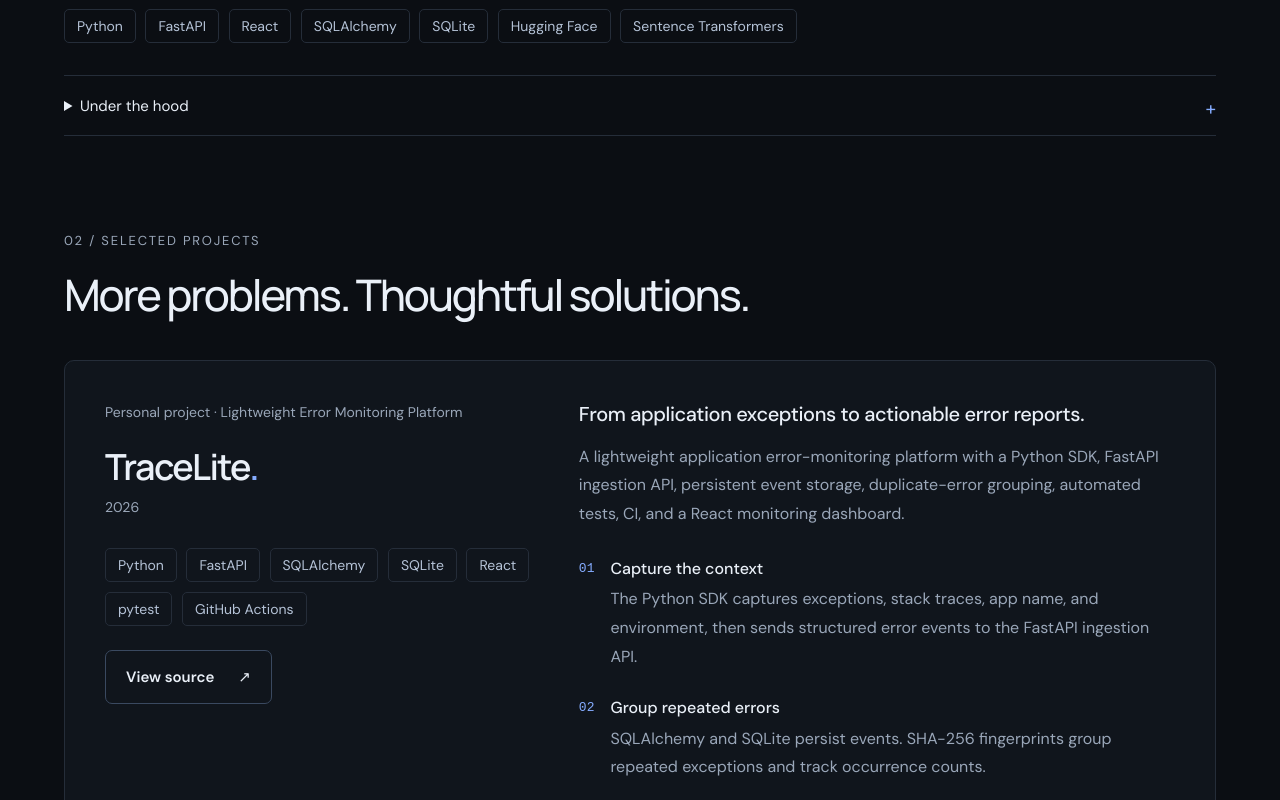
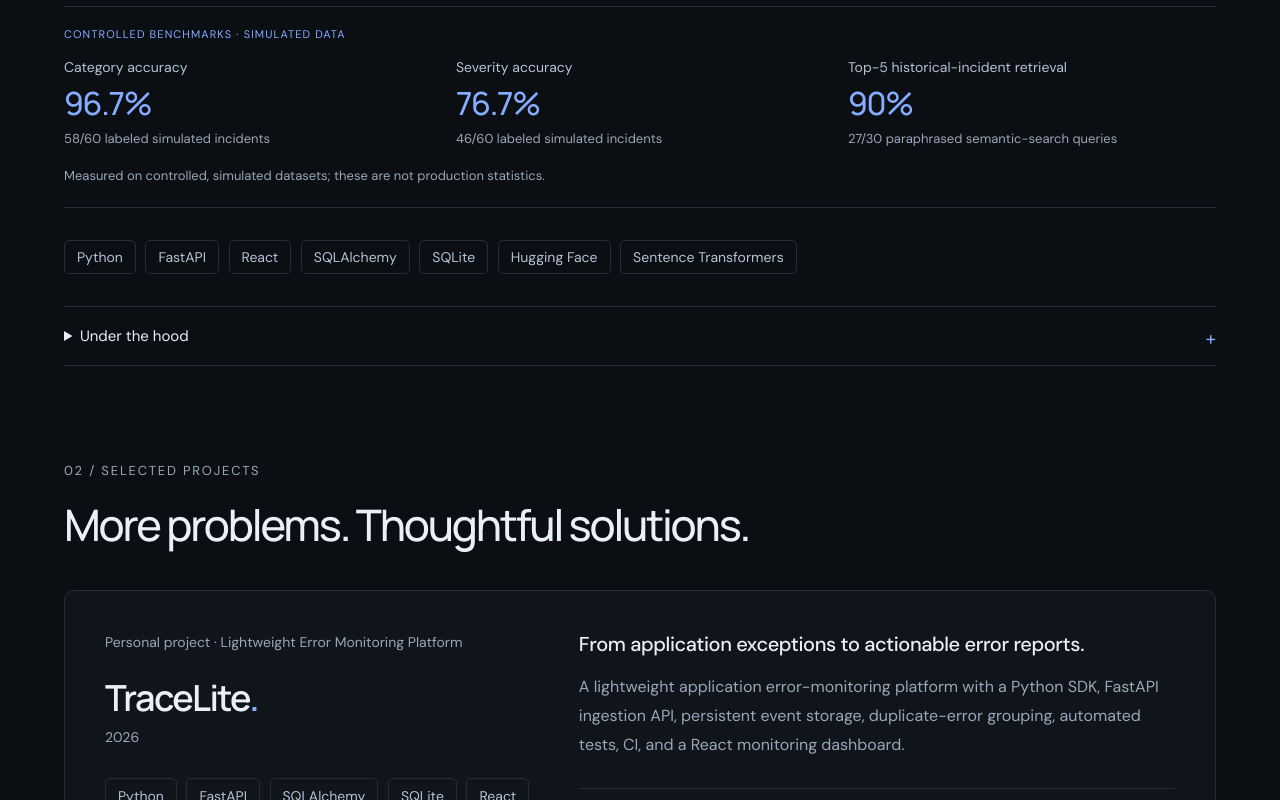
Before and after one commit to alikhanmussin/alikhanmussin.github.io, a React (Vite) app: page / in a window 1280 px wide. Shown: the part 1700-2500 px from the top of the page. Built offline with nearby package versions, Linux system fonts and the light colour scheme.

Commit message:
Show controlled benchmark results for OpsGraph and TraceLite

```diff
--- a/src/App.css
+++ b/src/App.css
@@ -87,6 +87,15 @@ figcaption { padding: 1rem 1.5rem; color: #a1aec1; border-top: 1px solid var(--l
 .project-year { color: var(--muted); font-size: .875rem; }
 .secondary-identity .project-stack { margin-bottom: 0; }
 .secondary-source { margin-top: 1.5rem; }
+.project-benchmarks { margin-top: 1.8rem; padding: 1.25rem 0; border-top: 1px solid var(--line); border-bottom: 1px solid var(--line); }
+.project-benchmarks .benchmark-caption { color: var(--accent); font-size: .6875rem; letter-spacing: .1em; }
+.benchmark-metrics { display: flex; flex-wrap: wrap; gap: 1.5rem; margin: 1rem 0; }
+.benchmark-metrics > div { flex: 1 1 150px; min-width: 0; }
+.benchmark-metrics dt { color: #b5c3d7; font-size: .875rem; line-height: 1.5; }
+.benchmark-metrics dd { margin: .4rem 0 0; }
+.benchmark-metrics strong { display: block; color: var(--accent); font: 500 2rem/1.2 'Manrope', sans-serif; letter-spacing: -.04em; }
+.benchmark-metrics dd span { display: block; margin-top: .4rem; color: var(--muted); font-size: .8125rem; line-height: 1.6; }
+.project-benchmarks .benchmark-note { color: var(--muted); font-size: .8125rem; line-height: 1.6; }
 .secondary-story .feature-list h5 { margin: 0 0 .4rem; font-size: 1rem; font-weight: 500; }
 .secondary-story h4 { font-size: 1.25rem; font-weight: 500; letter-spacing: -.02em; margin: 0 0 1rem; }
 .secondary-story p { color: var(--muted); font-size: 1rem; line-height: 1.8; }
--- a/src/components/FeaturedProject.jsx
+++ b/src/components/FeaturedProject.jsx
@@ -1,3 +1,6 @@
+import ProjectBenchmarks from './ProjectBenchmarks'
+import { opsGraphBenchmarks } from '../data/projects'
+
 const stack = ['Python', 'FastAPI', 'React', 'SQLAlchemy', 'SQLite', 'Hugging Face', 'Sentence Transformers']
 
 export default function FeaturedProject({ source }) {
@@ -25,12 +28,13 @@ export default function FeaturedProject({ source }) {
           </ol>
         </div>
       </div>
+      <ProjectBenchmarks name="OpsGraph AI" metrics={opsGraphBenchmarks} />
       <ul className="project-stack" aria-label="OpsGraph AI technologies">{stack.map(technology => <li key={technology}>{technology}</li>)}</ul>
       <details className="architecture">
         <summary>Under the hood <span aria-hidden="true">+</span></summary>
         <div className="architecture-grid">
           <div><h3>Interface</h3><p>React provides incident input, search, filtering, analytics, and history views.</p></div>
-          <div><h3>API & analysis</h3><p>FastAPI connects classification rules, Hugging Face zero-shot classification, and Sentence Transformers similarity search.</p></div>
+          <div><h3>API & analysis</h3><p>FastAPI connects classification rules, Hugging Face zero-shot classification, and Sentence Transformer embeddings with cosine similarity. Classification was evaluated on 60 labeled simulated incidents, 10 per category; retrieval used 30 paraphrased queries with known relevant historical incidents.</p></div>
           <div><h3>Persistence & feedback</h3><p>SQLAlchemy and SQLite store incidents and analyst corrections for use in later recommendations.</p></div>
         </div>
       </details>
--- a/src/components/MoreProjects.jsx
+++ b/src/components/MoreProjects.jsx
@@ -1,4 +1,5 @@
 import { additionalProjects } from '../data/projects'
+import ProjectBenchmarks from './ProjectBenchmarks'
 
 export default function MoreProjects() {
   return (
@@ -17,6 +18,7 @@ export default function MoreProjects() {
           <div className="secondary-story">
             <h4>{project.headline}</h4>
             <p>{project.description}</p>
+            {project.benchmarks && <ProjectBenchmarks name={project.name} metrics={project.benchmarks} />}
             {project.features && <ol className="feature-list">{project.features.map((feature, index) => (
               <li key={feature.title}><span>{String(index + 1).padStart(2, '0')}</span><div><h5>{feature.title}</h5><p>{feature.description}</p></div></li>
             ))}</ol>}
--- /dev/null
+++ b/src/components/ProjectBenchmarks.jsx
@@ -0,0 +1,16 @@
+export default function ProjectBenchmarks({ name, metrics }) {
+  return (
+    <div className="project-benchmarks" role="group" aria-label={`${name} benchmark results`}>
+      <p className="benchmark-caption">CONTROLLED BENCHMARKS · SIMULATED DATA</p>
+      <dl className="benchmark-metrics">
+        {metrics.map(metric => (
+          <div key={metric.label}>
+            <dt>{metric.label}</dt>
+            <dd><strong>{metric.value}</strong><span>{metric.context}</span></dd>
+          </div>
+        ))}
+      </dl>
+      <p className="benchmark-note">Measured on controlled, simulated datasets; these are not production statistics.</p>
+    </div>
+  )
+}
--- a/src/data/projects.js
+++ b/src/data/projects.js
@@ -1,3 +1,9 @@
+export const opsGraphBenchmarks = [
+  { value: '96.7%', label: 'Category accuracy', context: '58/60 labeled simulated incidents' },
+  { value: '76.7%', label: 'Severity accuracy', context: '46/60 labeled simulated incidents' },
+  { value: '90%', label: 'Top-5 historical-incident retrieval', context: '27/30 paraphrased semantic-search queries' },
+]
+
 export const additionalProjects = [
   {
     id: 'tracelite',
@@ -6,9 +12,13 @@ export const additionalProjects = [
     type: 'Personal project · Lightweight Error Monitoring Platform',
     headline: 'From application exceptions to actionable error reports.',
     description: 'A lightweight application error-monitoring platform with a Python SDK, FastAPI ingestion API, persistent event storage, duplicate-error grouping, automated tests, CI, and a React monitoring dashboard.',
+    benchmarks: [
+      { value: '100%', label: 'Capture rate', context: '30/30 simulated Python exception types' },
+      { value: '80%', label: 'Duplicate-record reduction', context: '100 simulated events → 20 grouped issues' },
+    ],
     features: [
-      { title: 'Capture the context', description: 'The Python SDK captures exceptions, stack traces, app name, and environment, then sends structured error events to the FastAPI ingestion API.' },
-      { title: 'Group repeated errors', description: 'SQLAlchemy and SQLite persist events. SHA-256 fingerprints group repeated exceptions and track occurrence counts.' },
+      { title: 'Capture the context', description: 'The benchmark verifies exception type, stack traces, application/environment metadata, and successful API delivery from the Python SDK.' },
+      { title: 'Group repeated errors', description: 'SHA-256 fingerprints group repeated exceptions in SQLite through SQLAlchemy. The benchmark avoided 80 duplicate records and verified correct occurrence counts.' },
       { title: 'Inspect and verify', description: 'A React dashboard displays grouped errors and stack traces. Backend and API integration tests run with pytest and GitHub Actions CI.' },
     ],
     contribution: 'Developed using feature branches, pull requests, code review, and merge workflows.',
```
